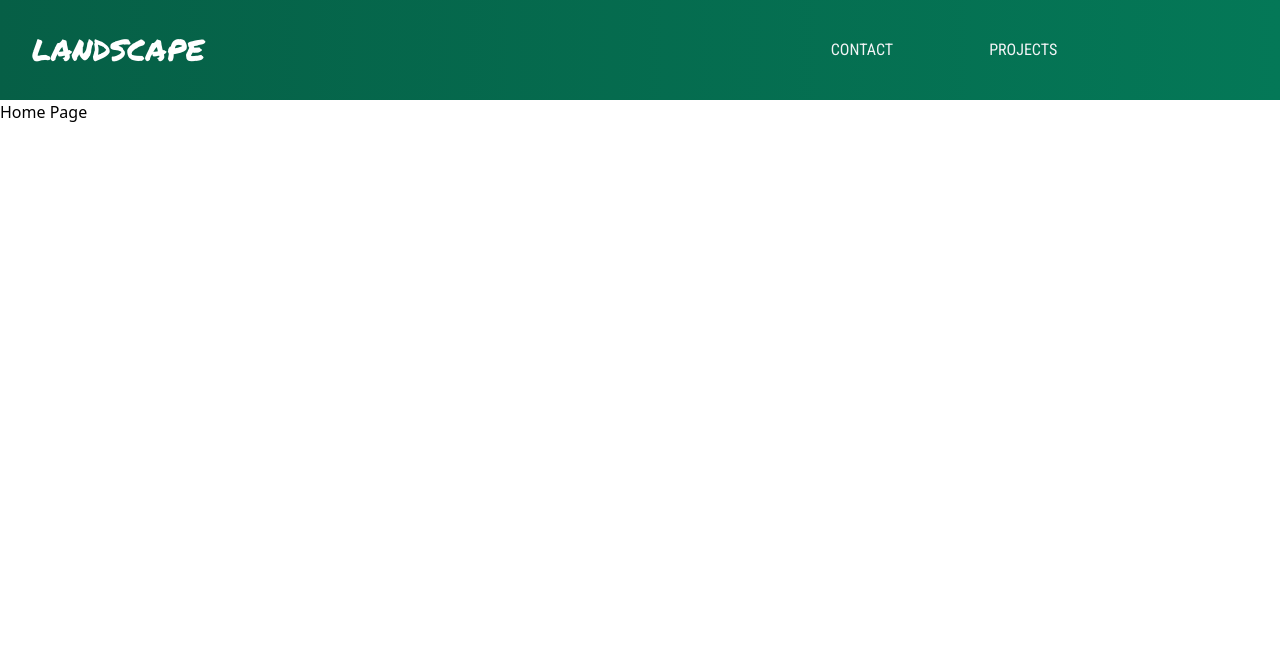
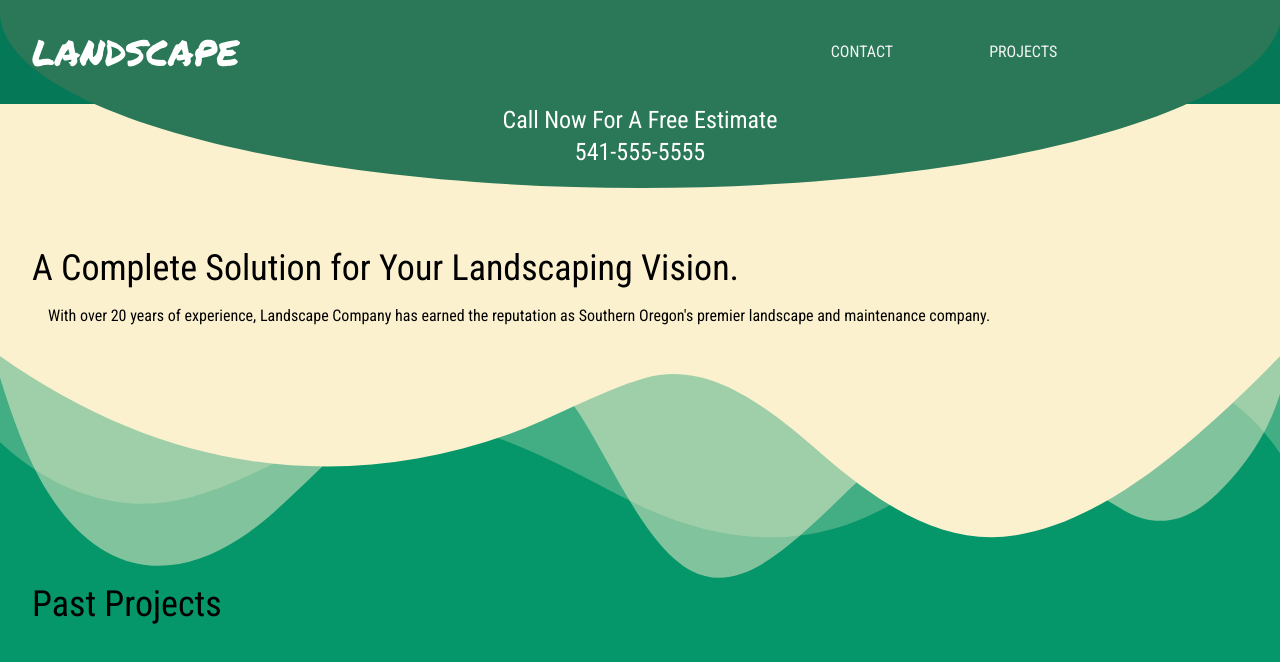
Before and after one commit to Druashley/landscape, a React (Create React App) app: page / in a window 1280 px wide. Shown: the top 662 px of the page. Built offline with nearby package versions, Linux system fonts and the light colour scheme.

Commit message:
working on the home section.

```diff
--- /dev/null
+++ b/src/components/home/Home.module.css
@@ -0,0 +1,19 @@
+.wave {
+  position: absolute;
+  top: 1;
+  left: 0;
+  width: 100%;
+  overflow: hidden;
+  line-height: 0;
+}
+
+.wave svg {
+  position: relative;
+  display: block;
+  width: calc(100% + 1.3px);
+  height: 255px;
+}
+
+.wave .shapefill {
+  fill: #fcf1cf;
+}
--- /dev/null
+++ b/src/components/home/HomeBody.js
@@ -0,0 +1,11 @@
+import React from "react";
+
+export default function HomeBody() {
+  return (
+    <div className="bg-green-600 -mt-20 min-h-screen font-roboto-condensed">
+      <div className="pt-60 container mx-auto p-8">
+        <h1 className="text-2xl md:text-4xl">Past Projects</h1>
+      </div>
+    </div>
+  );
+}
--- /dev/null
+++ b/src/components/home/HomeHeader.js
@@ -0,0 +1,48 @@
+import React from "react";
+import homeStyles from "./Home.module.css";
+
+export default function HomeHeader() {
+  return (
+    <section className="bg-cream z-10 font-roboto-condensed">
+      <div className="flex flex-col justify-center items-center text-xl z-10">
+        <div className="z-10 text-2xl text-white">
+          Call Now For A Free Estimate
+        </div>
+        <div className="z-10 text-2xl text-white">541-555-5555</div>
+      </div>
+      <div className="container mx-auto p-8 my-12">
+        <h1 className="text-2xl md:text-4xl">
+          A Complete Solution for Your Landscaping Vision.
+        </h1>
+        <h2 className="p-2 md:p-4">
+          With over 20 years of experience, Landscape Company has earned the
+          reputation as Southern Oregon's premier landscape and maintenance
+          company.
+        </h2>
+        <div className={homeStyles.wave}>
+          <svg
+            data-name="Layer 1"
+            xmlns="http://www.w3.org/2000/svg"
+            viewBox="0 0 1200 120"
+            preserveAspectRatio="none"
+          >
+            <path
+              d="M0,0V46.29c47.79,22.2,103.59,32.17,158,28,70.36-5.37,136.33-33.31,206.8-37.5C438.64,32.43,512.34,53.67,583,72.05c69.27,18,138.3,24.88,209.4,13.08,36.15-6,69.85-17.84,104.45-29.34C989.49,25,1113-14.29,1200,52.47V0Z"
+              opacity=".25"
+              className={homeStyles.shapefill}
+            ></path>
+            <path
+              d="M0,0V15.81C13,36.92,27.64,56.86,47.69,72.05,99.41,111.27,165,111,224.58,91.58c31.15-10.15,60.09-26.07,89.67-39.8,40.92-19,84.73-46,130.83-49.67,36.26-2.85,70.9,9.42,98.6,31.56,31.77,25.39,62.32,62,103.63,73,40.44,10.79,81.35-6.69,119.13-24.28s75.16-39,116.92-43.05c59.73-5.85,113.28,22.88,168.9,38.84,30.2,8.66,59,6.17,87.09-7.5,22.43-10.89,48-26.93,60.65-49.24V0Z"
+              opacity=".5"
+              className={homeStyles.shapefill}
+            ></path>
+            <path
+              d="M0,0V5.63C149.93,59,314.09,71.32,475.83,42.57c43-7.64,84.23-20.12,127.61-26.46,59-8.63,112.48,12.24,165.56,35.4C827.93,77.22,886,95.24,951.2,90c86.53-7,172.46-45.71,248.8-84.81V0Z"
+              className={homeStyles.shapefill}
+            ></path>
+          </svg>
+        </div>
+      </div>
+    </section>
+  );
+}
--- a/src/components/nav/Nav.js
+++ b/src/components/nav/Nav.js
@@ -1,14 +1,15 @@
 import React from "react";
 import { Link } from "react-router-dom";
+import navStyles from "./Nav.module.css";
 
 export default function Nav() {
   return (
-    <nav className="bg-gradient-to-r from-green-800 to-green-700 text-gray-100 font-roboto-condensed">
-      <div className="container flex justify-between items-center p-8 mx-auto">
-        <h1 className="text-3xl uppercase w-1/2 text-white font-permanent-marker">
+    <nav className="bg-green-700 text-gray-100 font-roboto-condensed">
+      <div className="container flex justify-between items-center p-8 mx-auto ">
+        <h1 className=" text-2xl md:text-4xl uppercase w-1/2 text-white font-permanent-marker z-10">
           <Link to="/">Landscape</Link>
         </h1>
-        <ul className="flex w-1/2 justify-around md:justify-center items-center uppercase">
+        <ul className="flex w-1/2 justify-around md:justify-center items-center uppercase z-10">
           <Link to="/contact" className="md:px-12">
             Contact
           </Link>
@@ -17,6 +18,20 @@ export default function Nav() {
           </Link>
         </ul>
       </div>
+
+      <div className={navStyles.curve}>
+        <svg
+          data-name="Layer 1"
+          xmlns="http://www.w3.org/2000/svg"
+          viewBox="0 0 1200 120"
+          preserveAspectRatio="none"
+        >
+          <path
+            d="M0,0V7.23C0,65.52,268.63,112.77,600,112.77S1200,65.52,1200,7.23V0Z"
+            className={navStyles.shapefill}
+          ></path>
+        </svg>
+      </div>
     </nav>
   );
 }
--- /dev/null
+++ b/src/components/nav/Nav.module.css
@@ -0,0 +1,20 @@
+.curve {
+  position: absolute;
+  top: 0;
+  left: 0;
+  width: 100%;
+  overflow: hidden;
+  line-height: 0;
+  z-index: 0;
+}
+
+.curve svg {
+  position: relative;
+  display: block;
+  width: calc(100% + 1.3px);
+  height: 200px;
+}
+
+.curve .shapefill {
+  fill: #2a7857;
+}
--- a/src/pages/homepage.js
+++ b/src/pages/homepage.js
@@ -1,9 +1,11 @@
 import React from "react";
-
+import HomeHeader from "../components/home/HomeHeader";
+import HomeBody from "../components/home/HomeBody";
 export default function HomePage() {
   return (
     <div className="min-h-screen">
-      <div>Home Page</div>
+      <HomeHeader />
+      <HomeBody />
     </div>
   );
 }
--- a/tailwind.config.js
+++ b/tailwind.config.js
@@ -3,6 +3,9 @@ module.exports = {
   darkMode: false, // or 'media' or 'class'
   theme: {
     extend: {
+      colors: {
+        cream: "#fcf1cf",
+      },
       fontFamily: {
         "roboto-condensed": ["Roboto Condensed", "sans-serif"],
         "permanent-marker": ["Permanent Marker", "cursive"],
```
